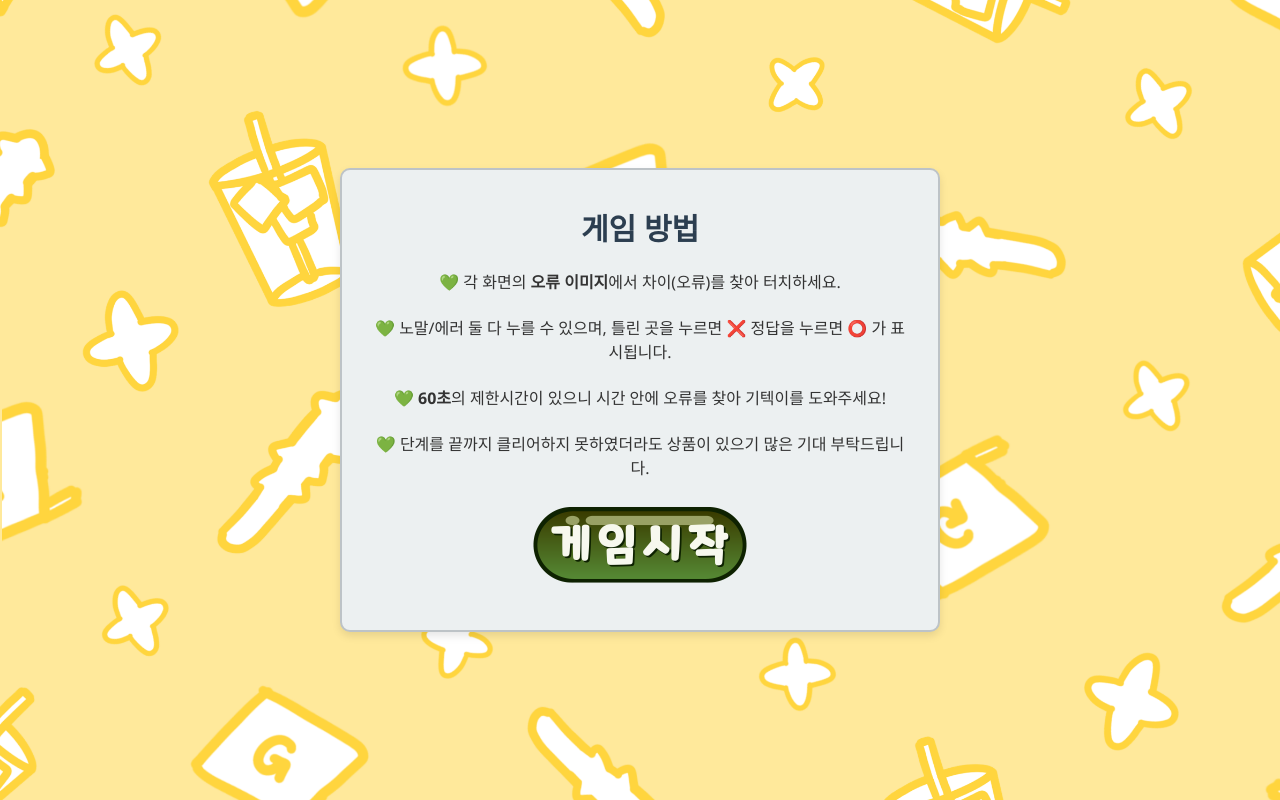
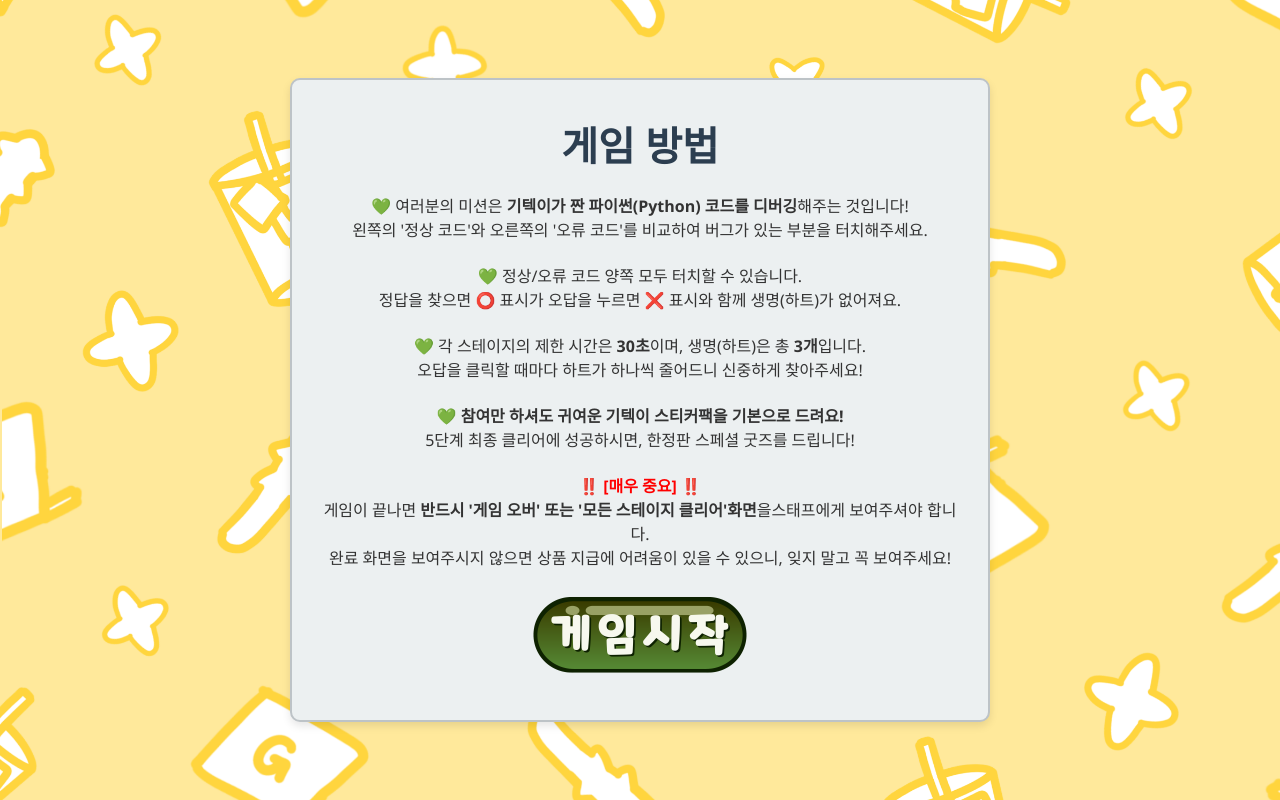
Before and after one commit to PH-87/giteki-debug-adventure, a plain HTML site: page index.html in a window 1280 px wide. Both pictures are taken after a click on the picture 761 px from the left and 560 px from the top of the page. Drawn offline with nearby package versions, Linux system fonts and the light colour scheme.

Commit message:
게임 방법 설명 수정

```diff
--- a/index.html
+++ b/index.html
@@ -24,10 +24,12 @@
     <div id="howto-screen" class="hidden">
         <div class="modal-box">
             <h2>게임 방법</h2>
-            <p>💚 각 화면의 <strong>오류 이미지</strong>에서 차이(오류)를 찾아 터치하세요.<br><br>
-                💚 노말/에러 둘 다 누를 수 있으며, 틀린 곳을 누르면 ❌ 정답을 누르면 ⭕️ 가 표시됩니다.<br><br>
-                💚 <strong>60초</strong>의 제한시간이 있으니 시간 안에 오류를 찾아 기텍이를 도와주세요!<br><br>
-                💚 단계를 끝까지 클리어하지 못하였더라도 상품이 있으기 많은 기대 부탁드립니다.
+            <p>
+                💚 여러분의 미션은 <strong>기텍이가 짠 파이썬(Python) 코드를 디버깅</strong>해주는 것입니다!<br>왼쪽의 '정상 코드'와 오른쪽의 '오류 코드'를 비교하여 버그가 있는 부분을 터치해주세요.<br><br>
+                💚 정상/오류 코드 양쪽 모두 터치할 수 있습니다. <br>정답을 찾으면 ⭕️ 표시가 오답을 누르면 ❌ 표시와 함께 생명(하트)가 없어져요.<br><br>
+                💚 각 스테이지의 제한 시간은 <strong>30초</strong>이며, 생명(하트)은 총 <strong>3개</strong>입니다.<br>오답을 클릭할 때마다 하트가 하나씩 줄어드니 신중하게 찾아주세요!<br><br>
+                💚 <strong>참여만 하셔도 귀여운 기텍이 스티커팩을 기본으로 드려요!</strong><br>5단계 최종 클리어에 성공하시면, 한정판 스페셜 굿즈를 드립니다!<br><br>
+                ‼️ <strong><span style="color: red;">[매우 중요]</span></strong> ‼️<br>게임이 끝나면 <strong>반드시 '게임 오버' 또는 '모든 스테이지 클리어'화면</strong>을스태프에게 보여주셔야 합니다. <br>완료 화면을 보여주시지 않으면 상품 지급에 어려움이 있을 수 있으니, 잊지 말고 꼭 보여주세요!
             </p>
             <img src="assets/images/game_start_btn.png" alt="게임 시작" class="button-image" onclick="startGame()">
         </div>
--- a/style.css
+++ b/style.css
@@ -342,7 +342,7 @@ button:active {
 /* 정보 화면 박스 스타일 */
 .modal-box {
     width: 90%;
-    max-width: 600px; /* 박스의 최대 가로 넓이 */
+    max-width: 700px; /* 박스의 최대 가로 넓이 */
     background-color: #ecf0f1; /* 코드 블록과 같은 배경색 */
     border: 2px solid #bdc3c7;
     border-radius: 10px;
@@ -356,5 +356,5 @@ button:active {
 .modal-box h2 {
     margin-top: 5px;    /* 위쪽 여백 줄이기 */
     margin-bottom: 20px; /* 아래쪽 여백은 그대로 유지 (또는 원하는 값으로 조절) */
-    font-size: 30px;
+    font-size: 40px;
 }
```
